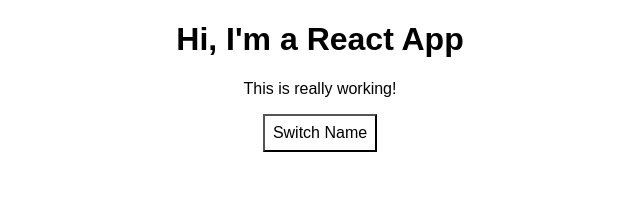
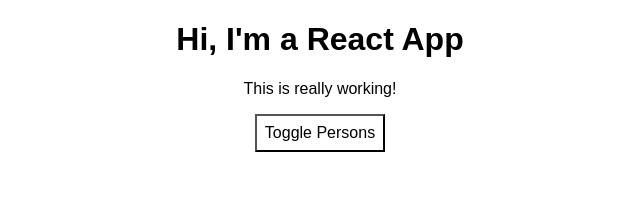
Before and after one commit to mazen87/React-complete-guide, a React (Create React App) app: page / in a window 1280 px wide. Shown: the top 202 px of the page, without its empty margins (320-960 px from the left). Built offline with nearby package versions, Linux system fonts and the light colour scheme.

Commit message:
handling dynamic content the javascript way

```diff
--- a/src/App.js
+++ b/src/App.js
@@ -52,13 +52,12 @@
       padding : '8px',
       cursor: 'pointer'
     }
-    return (
-      <div className="App">
-        <h1>Hi, I'm a React App</h1>
-        <p>This is really working!</p>
-        <button style={style} onClick={this.togglePersons}>Switch Name</button>
-       {  this.state.showPersons === true  ?
-           <div>
+
+    let persons = null ;
+    if(this.state.showPersons) {
+      persons = (
+
+      <div>
            <Person
            click={this.switchNameHandler.bind(this, 'Maximiliano')}
            name={this.state.persons[0].name}
@@ -76,9 +75,14 @@
            age={this.state.persons[2].age}
          />
     </div>
-    : null
-       }
-
+    )
+    }
+    return (
+      <div className="App">
+        <h1>Hi, I'm a React App</h1>
+        <p>This is really working!</p>
+        <button style={style} onClick={this.togglePersons}>Toggle Persons</button>
+          {persons}
       </div>
     );
   }
```
